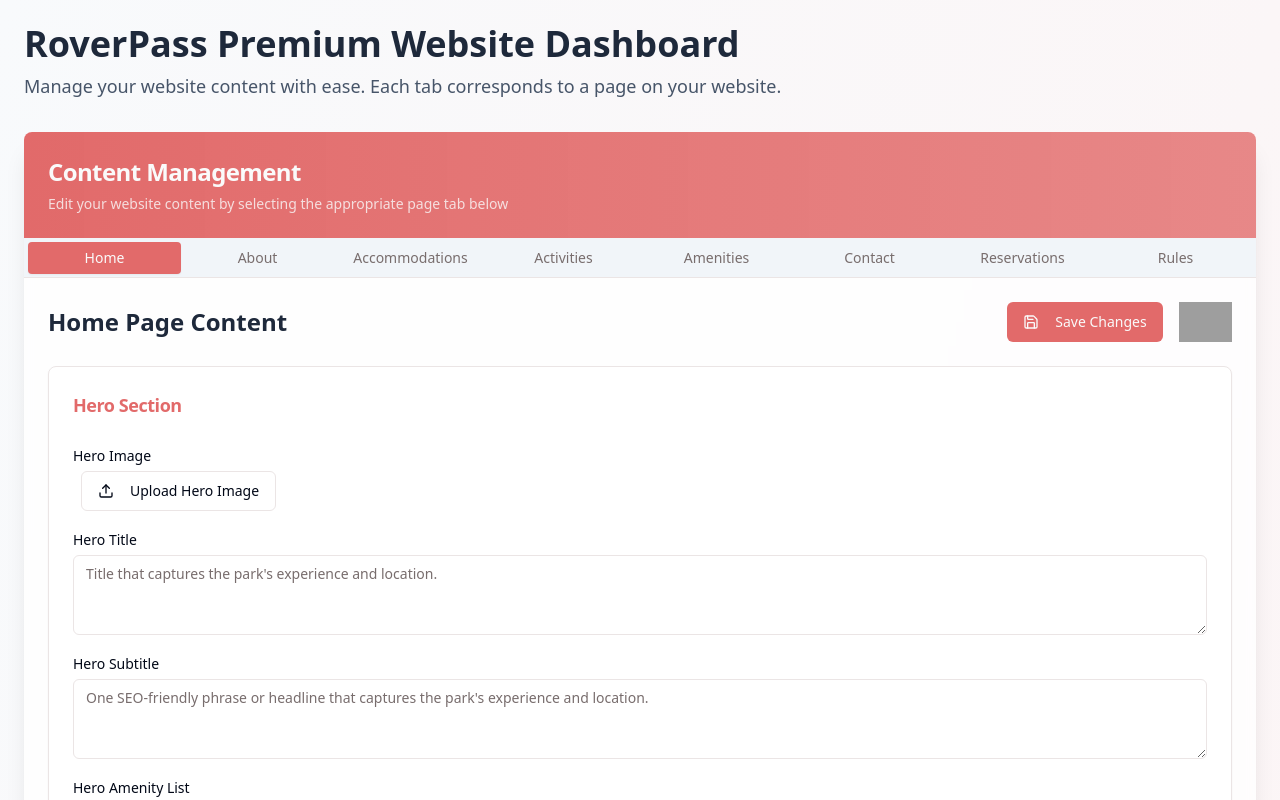
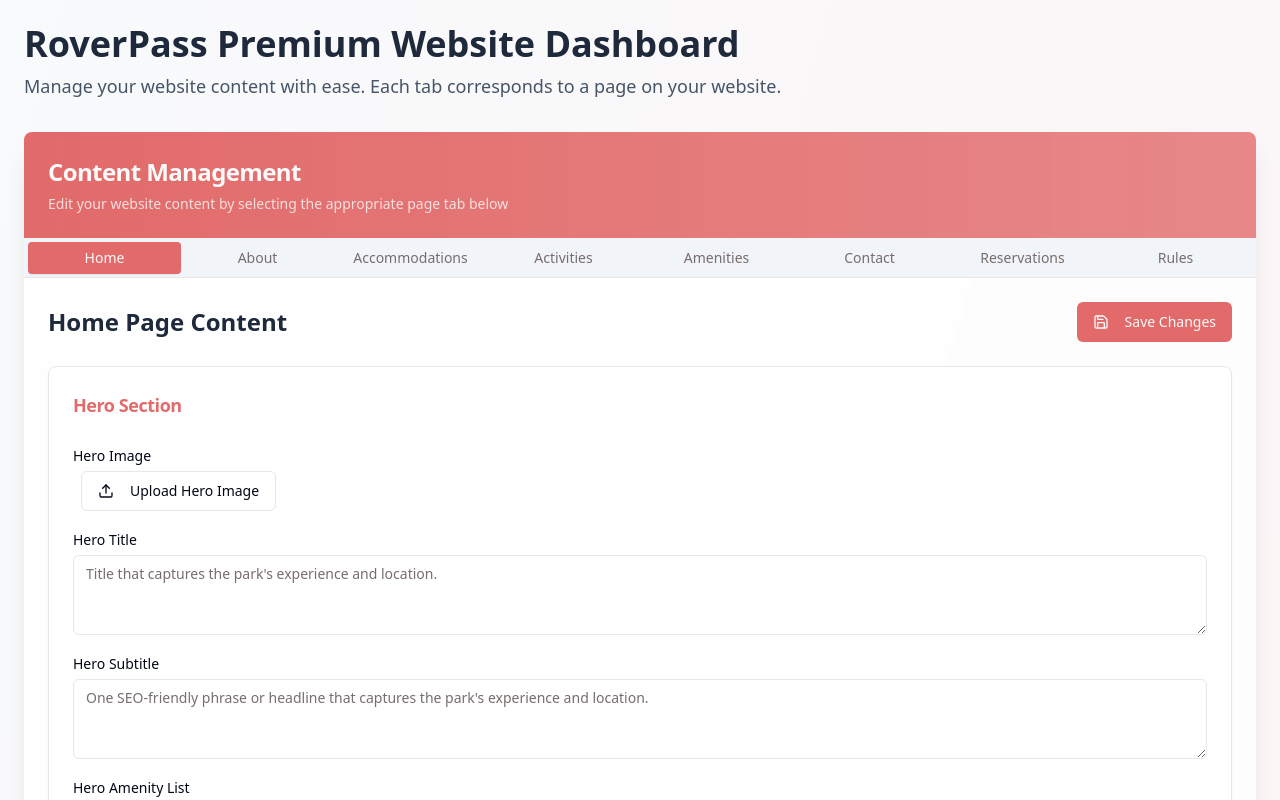
Before and after one commit to daniel-rvp/roverpass-site-scribe, a React (Vite) app: page / in a window 1280 px wide. Both pictures are taken after typing "Sample", "Sample123" into the empty fields and a click on the button "Sign In". Shown: the top 800 px of the page. Built offline with nearby package versions, Linux system fonts and the light colour scheme; grey boxes are pictures that could not be loaded.

Commit message:
Reverted to commit 644ae3c727c87dbf2bf6d85091e244afda6a1cdb

```diff
--- a/src/components/tabs/HomeTab.tsx
+++ b/src/components/tabs/HomeTab.tsx
@@ -1,4 +1,3 @@
-
 import React, { useState } from 'react';
 import { Button } from '@/components/ui/button';
 import { Label } from '@/components/ui/label';
@@ -89,17 +88,10 @@ const HomeTab: React.FC<HomeTabProps> = ({ onSave }) => {
     <div className="space-y-6">
       <div className="flex justify-between items-center">
         <h2 className="text-2xl font-bold text-slate-800">Home Page Content</h2>
-        <div className="flex items-center gap-4">
-          <Button onClick={handleSave}>
-            <Save className="w-4 h-4 mr-2" />
-            Save Changes
-          </Button>
-          <img
-            src="/placeholder.svg"
-            alt="Logo"
-            className="h-10"
-          />
-        </div>
+        <Button onClick={handleSave} className="bg-primary hover:bg-primary/90">
+          <Save className="w-4 h-4 mr-2" />
+          Save Changes
+        </Button>
       </div>
 
       {/* Hero Section */}
```
